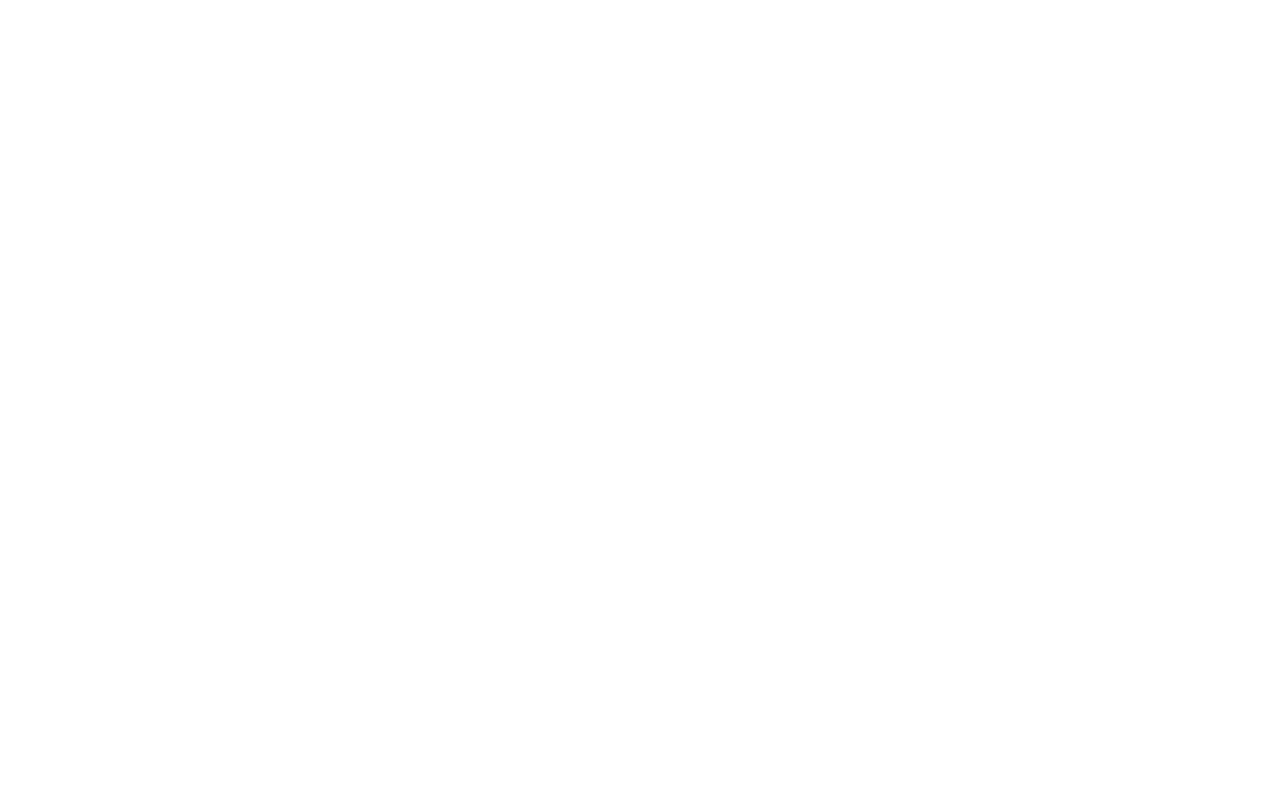
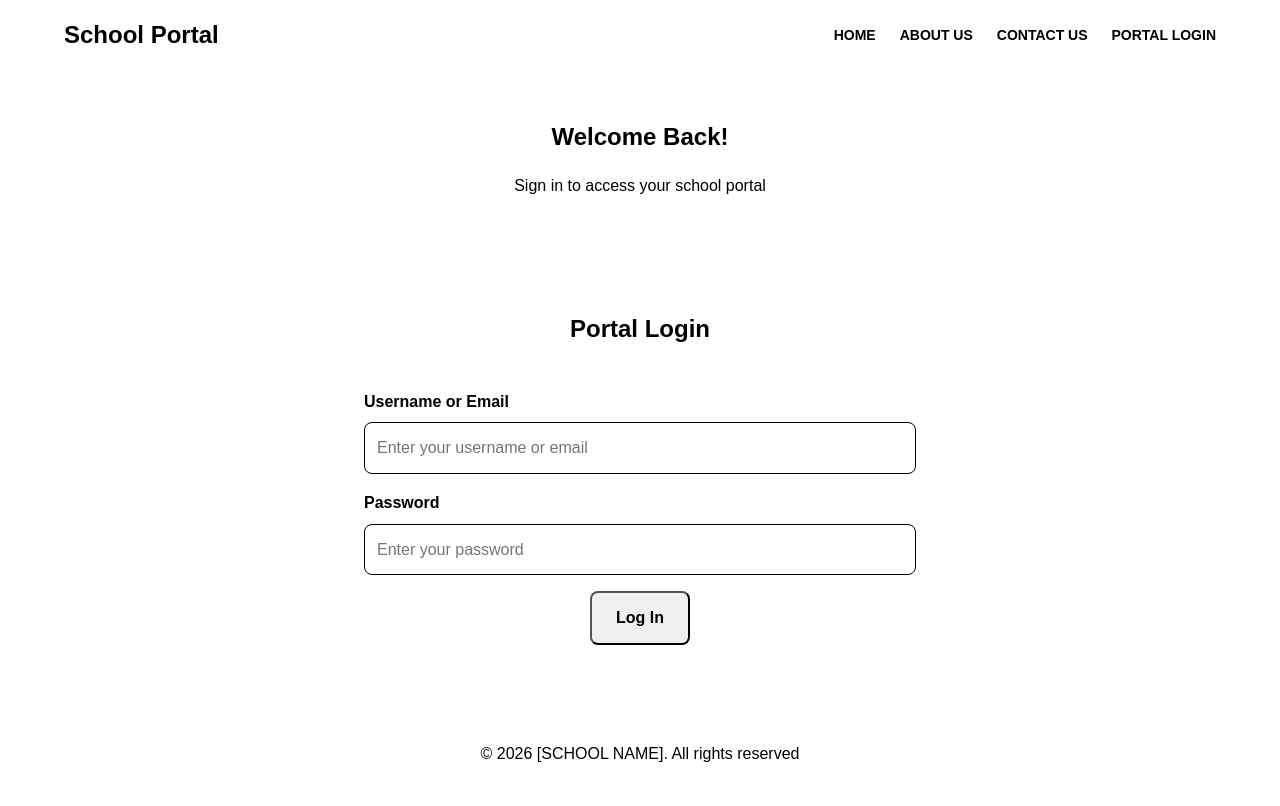
Before and after one commit to JStyle-Utech/Group-Assignment-School-Portal-Web-Application, a plain HTML site: page login.html in a window 1280 px wide. Drawn offline with Linux system fonts and the light colour scheme.

Commit message:
Complete portal login page layout and styling

```diff
--- a/css/masterstylesheet.css
+++ b/css/masterstylesheet.css
@@ -232,6 +232,19 @@ textarea {
   text-align: center;
 }
 
+/*Login Page*/
+.login-section {
+  padding: var(--spacing-sections) 0;
+  text-align: center;
+}
+
+#login-form {
+  max-width: 600px;
+  margin: 0 auto;
+  text-align: left;
+  padding: var(--spacing-large);
+}
+
 /*Responsive design (mobile devices)*/
 @media screen and (max-width: 768px) {
   header .container {
--- a/login.html
+++ b/login.html
@@ -0,0 +1,87 @@
+<!--
+  CIT2011 Web Programming - School Portal Group Project
+  File: login.html
+  Group Members: [NAMES AND ID NUMBERS]
+  Lab: FRIDAY 12PM
+
+  Portal Login Page
+-->
+
+<!doctype html>
+<html lang="en">
+  <head>
+    <meta charset="UTF-8" />
+    <meta name="viewport" content="width=device-width, initial-scale=1.0" />
+    <title>Portal Login | [SCHOOL NAME]</title>
+    <link rel="stylesheet" href="css/masterstylesheet.css" />
+  </head>
+
+  <body>
+    <!--Navigation-->
+    <header>
+      <div class="container">
+        <a href="index.html" class="logo"> School Portal </a>
+
+        <nav aria-label="Main">
+          <ul>
+            <li><a href="index.html">HOME</a></li>
+            <li><a href="about.html">ABOUT US</a></li>
+            <li><a href="contact.html">CONTACT US</a></li>
+            <li><a href="login.html">PORTAL LOGIN</a></li>
+          </ul>
+        </nav>
+      </div>
+    </header>
+
+    <main>
+      <!--Intro for Login-->
+      <section class="welcome-section">
+        <div class="container">
+          <h1>Welcome Back!</h1>
+          <p>Sign in to access your school portal</p>
+        </div>
+      </section>
+
+      <!--Login Form-->
+      <section class="login-section">
+        <div class="container">
+          <h2>Portal Login</h2>
+
+          <form id="login-form">
+            <div class="field">
+              <label for="username">Username or Email</label>
+              <input
+                type="text"
+                id="username"
+                name="username"
+                placeholder="Enter your username or email"
+                required
+              />
+            </div>
+
+            <div class="field">
+              <label for="password">Password</label>
+              <input
+                type="password"
+                id="password"
+                name="password"
+                placeholder="Enter your password"
+                required
+              />
+            </div>
+
+            <div class="actions">
+              <button type="submit" class="button">Log In</button>
+            </div>
+          </form>
+        </div>
+      </section>
+    </main>
+
+    <footer>
+      <div class="container">
+        <p>&copy; 2026 [SCHOOL NAME]. All rights reserved</p>
+      </div>
+    </footer>
+  </body>
+</html>
```
